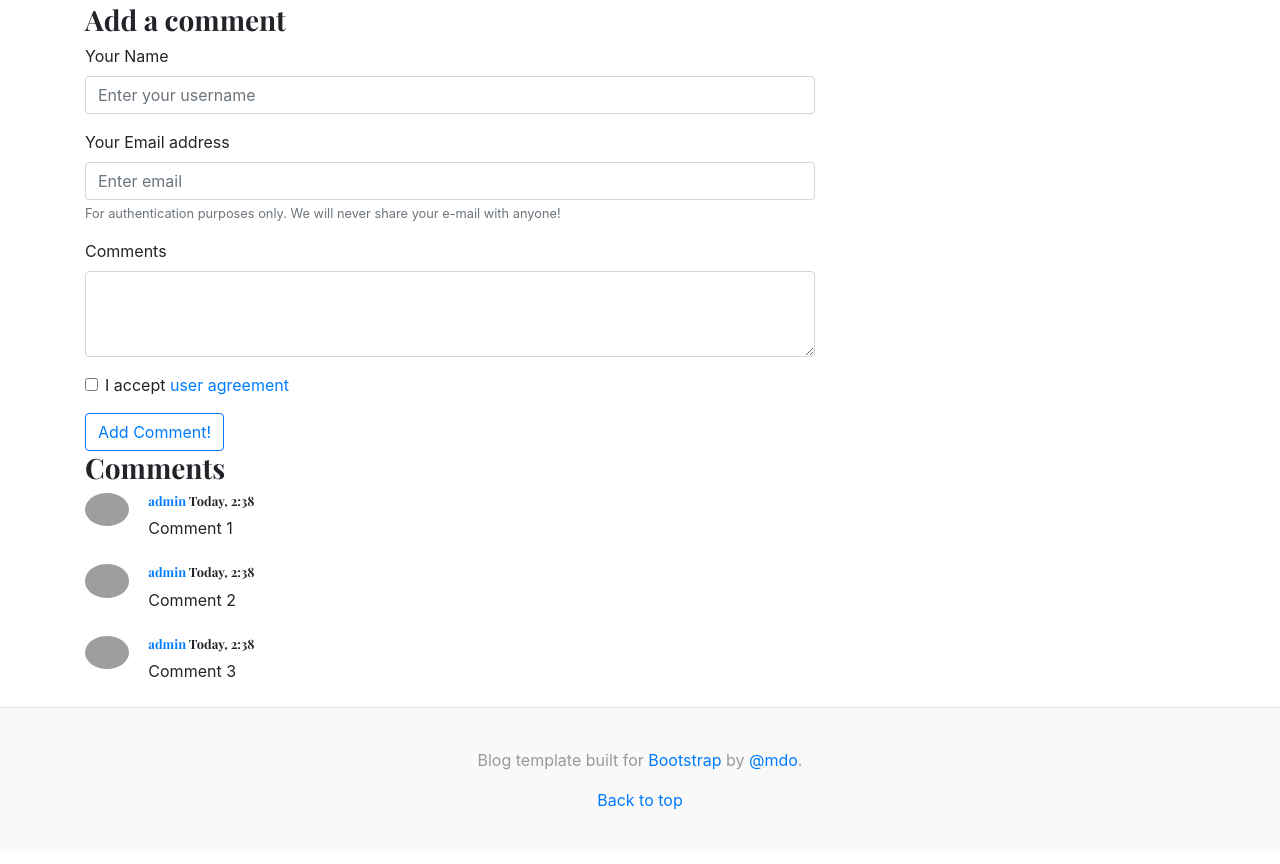
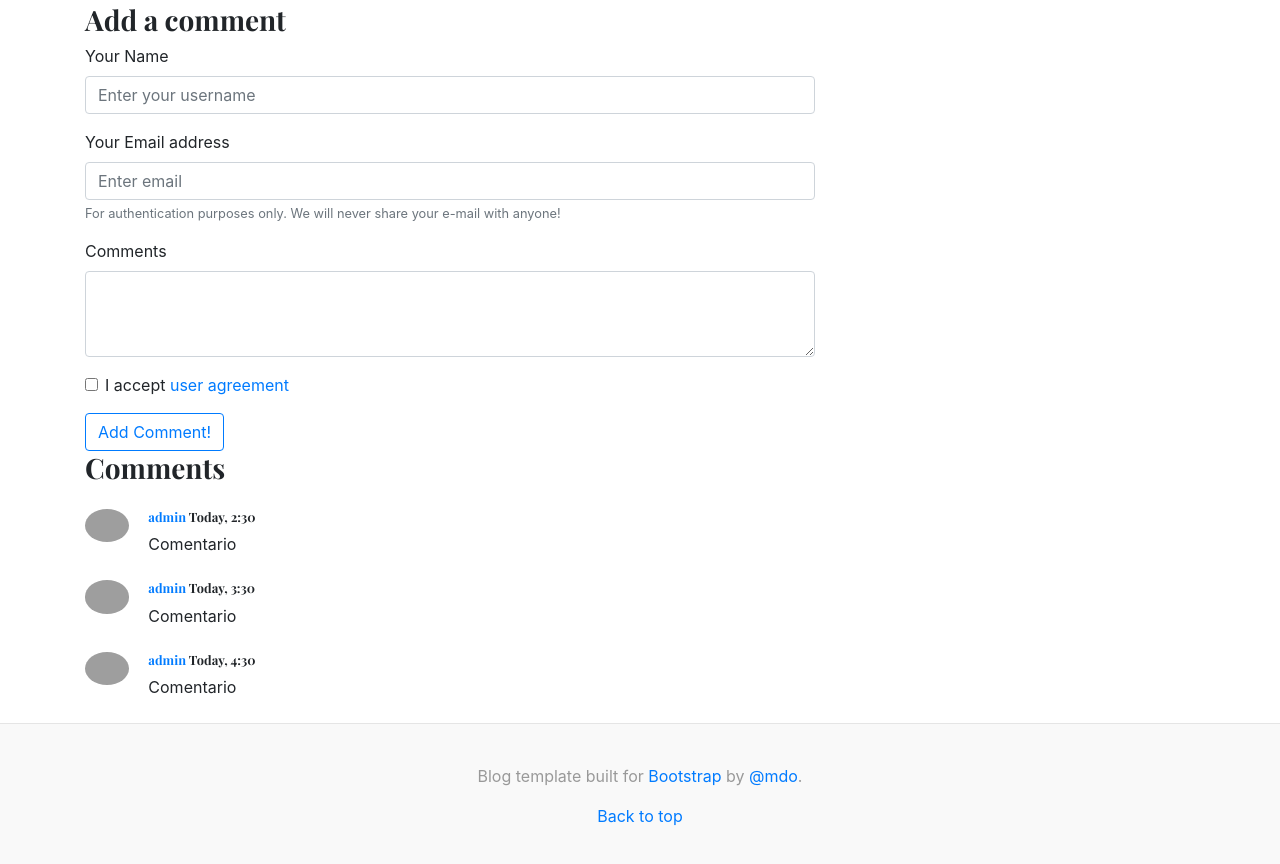
Before and after one commit to davidt22/migrando-vue-codelytv, a plain HTML site: page post.html in a window 1280 px wide. Shown: the part 1310-2174 px from the top of the page. Drawn offline with nearby package versions, Linux system fonts and the light colour scheme; no server answers; grey boxes are pictures that could not be loaded.

Commit message:
Cap5: Componente commentsList que usa el componente CommentsItem para pintar los datos del array

```diff
--- /dev/null
+++ b/js/components/CommentsList.js
@@ -0,0 +1,18 @@
+const templateCommentsList = `
+<div>
+    <h3 class="mb-4">Comments</h3>
+    <comments-item
+        v-for="comment in comments"
+        :key="comment.id"
+        :username="comment.username"
+        :avatar="comment.avatar"
+        :date="comment.date"
+        :comment="comment.comment"
+    ></comments-item>
+</div>
+`;
+
+Vue.component('comments-list', {
+    props: ['comments'],
+    template: templateCommentsList
+});
--- a/js/widget-comments.js
+++ b/js/widget-comments.js
@@ -1,3 +1,29 @@
+const comments_data = [
+    {
+        id: 1,
+        username: "admin",
+        date: "Today, 2:30",
+        comment: "Comentario "
+    },
+    {
+        id: 2,
+        avatar: "http://demos.themes.guide/bodeo/assets/images/users/m105.jpg",
+        username: "admin",
+        date: "Today, 3:30",
+        comment: "Comentario "
+    },
+    {
+        id: 3,
+        username: "admin",
+        avatar: "http://demos.themes.guide/bodeo/assets/images/users/m104.jpg",
+        date: "Today, 4:30",
+        comment: "Comentario "
+    },
+];
+
 new Vue({
-  el: "#comments_block",
+    el: "#comments_block",
+    data: {
+        comments: comments_data
+    }
 });
--- a/post.html
+++ b/post.html
@@ -186,7 +186,27 @@
 
 
       <div class="comments" id="comments_block">
-        <h3 class="mb-2">Comments</h3>
+          <comments-list :comments="comments"></comments-list>
+
+<!--          <comments-item-->
+<!--                  avatar="http://demos.themes.guide/bodeo/assets/images/users/w102.jpg"-->
+<!--                  username="admin"-->
+<!--                  date="Today, 2:38"-->
+<!--                  comment="Comment 1"></comments-item>-->
+
+<!--          <comments-item-->
+<!--                  avatar="http://demos.themes.guide/bodeo/assets/images/users/w104.jpg"-->
+<!--                  username="admin"-->
+<!--                  date="Today, 2:38"-->
+<!--                  comment="Comment 2"></comments-item>-->
+
+<!--          <comments-item-->
+<!--                  avatar="http://demos.themes.guide/bodeo/assets/images/users/w103.jpg"-->
+<!--                  username="admin"-->
+<!--                  date="Today, 2:38"-->
+<!--                  comment="Comment 3"></comments-item>-->
+
+<!--          <h3 class="mb-2">Comments</h3>-->
         <!-- comment -->
 <!--        <div class="comment mb-2 row">-->
 <!--          <div class="comment-avatar col-md-1 col-sm-2 text-center pr-1">-->
@@ -205,23 +225,6 @@
 <!--          </div>-->
 <!--        </div>-->
         <!-- /comment -->
-          <comments-item
-              avatar="http://demos.themes.guide/bodeo/assets/images/users/w102.jpg"
-              username="admin"
-              date="Today, 2:38"
-              comment="Comment 1"></comments-item>
-
-          <comments-item
-                  avatar="http://demos.themes.guide/bodeo/assets/images/users/w104.jpg"
-                  username="admin"
-                  date="Today, 2:38"
-                  comment="Comment 2"></comments-item>
-
-          <comments-item
-                  avatar="http://demos.themes.guide/bodeo/assets/images/users/w103.jpg"
-                  username="admin"
-                  date="Today, 2:38"
-                  comment="Comment 3"></comments-item>
         <!-- comment -->
 <!--        <div class="comment mb-2 row">-->
 <!--          <div class="comment-avatar col-md-1 col-sm-2 text-center pr-1">-->
@@ -333,6 +336,7 @@
   <script src="js/WeatherApiService.js"></script>
   <script src="js/widget-weather.js"></script>
   <script src="js/components/CommentsItem.js"></script>
+  <script src="js/components/CommentsList.js"></script>
   <script src="js/widget-comments.js"></script>
 </body>
 
```
